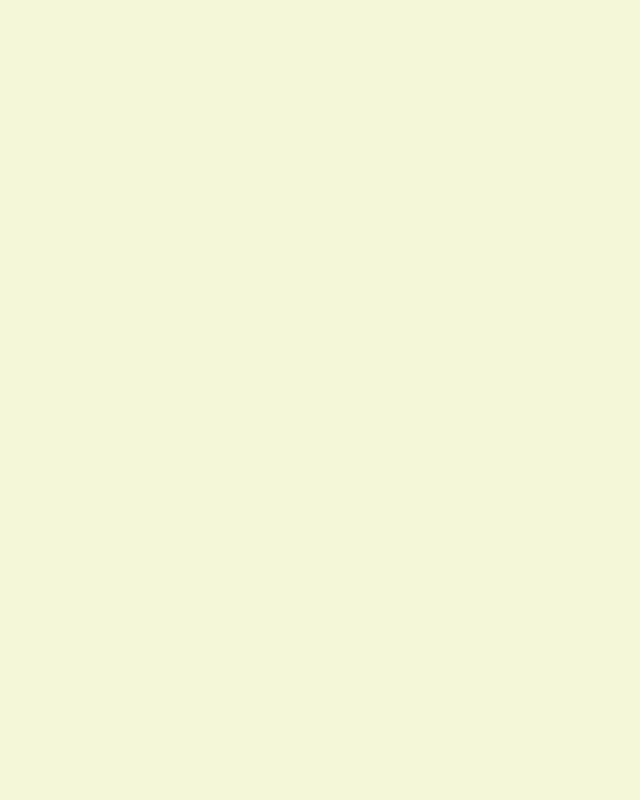
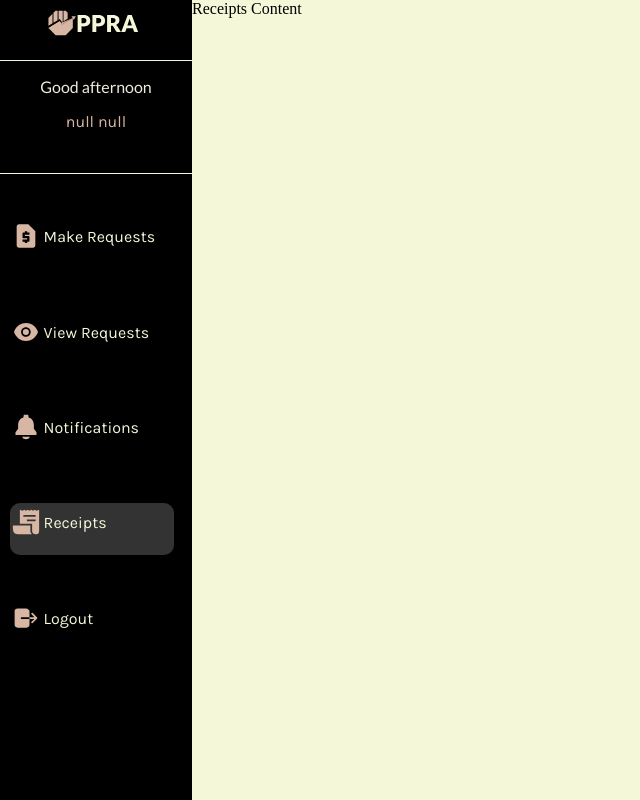
Before and after one commit to Jo1cindi/ppra-imprest-system, a React (Create React App) app: page /Receipts in a window 1280 px wide. Before the commit this address had no page. Shown: the whole page, without its empty margins (0-640 px from the left). Built offline with nearby package versions, Linux system fonts and the light colour scheme.

Commit message:
Finished creating employee sidemenu

```diff
--- a/src/App.js
+++ b/src/App.js
@@ -4,9 +4,12 @@ import LandingPage from './Onboarding/LandingPage';
 import Login from './Onboarding/Login';
 import Register from './Onboarding/Register';
 import ResetPin from './Onboarding/ResetPin';
-import EmployeeDashboard from './Dashboard/Employee-Dashboard';
+import EmployeeDashboard from './Dashboard/EmployeeDashboard/Employee-Dashboard';
 import AccountantDashboard from './Dashboard/Accountant-Dashboard';
 import FinanceManagerDashboard from './Dashboard/FinanceManager-Dashboard';
+import Receipts from './Dashboard/EmployeeDashboard/Receipts';
+import ViewRequests from './Dashboard/EmployeeDashboard/ViewRequests';
+import EmployeeNotifications from './Dashboard/EmployeeDashboard/EmployeeNotifications';
 
 const PPRAImprest = () => {
 
@@ -15,12 +18,16 @@ const PPRAImprest = () => {
      <Router>
       <Routes>
       <Route path="" exact element={<LandingPage />} />
+      <Route path="/LandingPage" exact element={<LandingPage />} />
       <Route path="/Login" exact element={<Login />} />
       <Route path="/Register" exact element={<Register />} />
       <Route path="/ResetPin" exact element={<ResetPin />} />
       <Route path="/AccountantDashboard" exact element={<AccountantDashboard />} />
       <Route path="/EmployeeDashboard" exact element={<EmployeeDashboard />} />
       <Route path="/FinanceManagerDashboard" exact element={<FinanceManagerDashboard />} />
+      <Route path="/ViewRequests" exact element={<ViewRequests />} />
+      <Route path="/Receipts" exact element={ <Receipts/>} />
+      <Route path="/EmployeeNotifications" exact element={ <EmployeeNotifications/>} />
       </Routes>
      </Router>
     </div>
--- a/src/Components/EmployeeSidebar.js
+++ b/src/Components/EmployeeSidebar.js
@@ -1,12 +1,84 @@
 import React from 'react';
 import "../Dashboard/DashboardStyles.css";
 import LogoLight from './LogoLight';
+import {MdRequestPage} from 'react-icons/md';
+import {AiFillEye} from 'react-icons/ai';
+import {IoNotificationsSharp, IoReceiptSharp, IoLogOut} from 'react-icons/io5'
+import { NavLink } from 'react-router-dom';
+
+
+
 
 const EmployeeSidebar = () => {
+  // User Name
+  const userFirstName = localStorage.getItem("firstName")
+  const userLastName = localStorage.getItem("lastName")
+  const name = userFirstName + ' ' +userLastName
+
+ //Getting time to display greeting at the appropriate time
+ let date = new Date();
+ let time = date.getHours();
+ let greeting = "";
+
+ console.log(time);
+
+ if (time < 12) {
+   greeting = "Good morning";
+ } else if (time >= 12 && time < 16) {
+   greeting = "Good afternoon";
+ } else if (time >= 16 && time < 24) {
+   greeting = "Good evening";
+ }
+
+
+
   return (
     <div className='employeeSidebar'>
     <LogoLight/>
     <div className = "userName">
+      <div className = "greeting">
+        <p>{greeting}</p>
+      </div>
+      <div className= "name">
+        <p>{name}</p>
+      </div>
+    </div>
+    <div className="menu">
+
+     <div className="menuItem">
+      <NavLink to="/EmployeeDashboard" className={({isActive})=> isActive ? "activeNavlink" : "inactiveNavlink"}>
+      <MdRequestPage className='menuIcon'/>
+      <div className='linkDesc'>Make Requests</div>
+      </NavLink>
+     </div>
+
+     <div className="menuItem">
+      <NavLink to="/ViewRequests" className={({isActive})=> isActive ? "activeNavlink" : "inactiveNavlink"}>
+      <AiFillEye className='menuIcon'/>
+      <div className='linkDesc'>View Requests</div>
+      </NavLink>
+     </div>
+
+     <div className="menuItem">
+      <NavLink to="/EmployeeNotifications" className={({isActive})=> isActive ? "activeNavlink" : "inactiveNavlink"}>
+      <IoNotificationsSharp className='menuIcon'/>
+      <div className='linkDesc'>Notifications</div>
+      </NavLink>
+     </div>
+
+     <div className="menuItem">
+      <NavLink to="/Receipts" className={({isActive})=> isActive ? "activeNavlink" : "inactiveNavlink"}>
+      <IoReceiptSharp className='menuIcon'/>
+      <div className='linkDesc'>Receipts</div>
+      </NavLink>
+     </div>
+
+     <div className="menuItem">
+      <NavLink to="/LandingPage" className={({isActive})=> isActive ? "activeNavlink" : "inactiveNavlink"}>
+      <IoLogOut className='menuIcon'/>
+       <div className='linkDesc'>Logout</div>
+      </NavLink>
+     </div>
 
     </div>
     </div>
--- a/src/Dashboard/DashboardStyles.css
+++ b/src/Dashboard/DashboardStyles.css
@@ -10,6 +10,7 @@ body{
 
 /* Sidebar */
 .employeeSidebar{
+  position: fixed;
   width: 15%;
   height: 100%;
   position: fixed;
@@ -17,12 +18,101 @@ body{
 }
 .userName{
   width: 100%;
-  height: 12%;
+  height: 14%;
   margin-top: 10px;
-  border-top: 1px solid #F5F7D9;
-  border-bottom: 1px solid #F5F7D9;
+  border-top: 0.5px solid #F5F7D9;
+  border-bottom: 0.5px solid #F5F7D9;
+  color: #EEEBDD;
+  text-align: center;
+  font-size: 16px;
+  font-family: Lato, sans-serif;
 }
+.name{
+  font-family: Karla, sans-serif;
+  color: #D8B6A4;
+}
+
+.menu{
+  width: 90%;
+  height: 65%;
+  margin: auto;
+  display: flex;
+  flex-direction: column;
+  justify-content: space-evenly;
+}
+.menuItem{
+  width: 95%;
+  height: 10%;
+  list-style: none;
+}
+.activeNavlink{
+  width: 100%;
+  height: 100%;
+  background-color: #333333;
+  text-decoration: none;
+  font-family: Karla, sans-serif;
+  border-radius: 10px;
+  display: flex;
+}
+.activeNavlink p{
+  text-align: justify;
+  width: 100%;
+  height: 60%;
+}
+.inactiveNavlink{
+  width: 100%;
+  height: 100%;
+  text-decoration: none;
+  font-family: Karla, sans-serif;
+  border-radius: 10px;
+  display: flex;
+}
+.menuIcon{
+  font-size: 28px;
+  padding-top: 5px;
+  color: #D8B6A4;
+  margin-left: 2px;
+}
+.linkDesc{
+  margin-top: 10px;
+  margin-left: 4px;
+  color: #F5F7D9;
+}
+
+
+/* Dashboard */
 .employeeDashboard{
-  height: 100vh;
-  width: 100vw;
+  display: flex;
 }
+.employeeDashobardContent{
+  position: absolute;
+  left: 15%;
+}
+
+
+/* View Requests */
+.viewRequests{
+  display: flex;
+}
+.viewRequestsContent{
+  position: absolute;
+  left: 15%;
+}
+
+/* Receipts */
+.receipts{
+  display: flex;
+}
+.receiptsContent{
+  position: absolute;
+  left: 15%;
+}
+
+/* employeeNotifications */
+.employeeNotifications{
+  display: flex;
+}
+.employeeNotifContent{
+  position: absolute;
+  left: 15%;
+}
--- a/src/Dashboard/Employee-Dashboard.js
+++ b/src/Dashboard/EmployeeDashboard/Employee-Dashboard.js
@@ -1,11 +1,14 @@
 import React from 'react'
-import "./DashboardStyles.css"
-import EmployeeSidebar from '../Components/EmployeeSidebar'
+import "../DashboardStyles.css"
+import EmployeeSidebar from '../../Components/EmployeeSidebar'
 
 const EmployeeDashboard = () => {
   return (
     <div className="employeeDashboard">
      <EmployeeSidebar/>
+     <div className='employeeDashobardContent'>
+      Employee Dashboard
+     </div>
     </div>
   )
 }
--- /dev/null
+++ b/src/Dashboard/EmployeeDashboard/EmployeeNotifications.js
@@ -0,0 +1,15 @@
+import React from 'react'
+import EmployeeSidebar from '../../Components/EmployeeSidebar'
+
+const EmployeeNotifications = () => {
+  return (
+    <div className="employeeNotifications">
+     <EmployeeSidebar/>
+     <div className='employeeNotifContent'>
+      Notifications
+     </div>
+    </div>
+  )
+}
+
+export default EmployeeNotifications
--- /dev/null
+++ b/src/Dashboard/EmployeeDashboard/Receipts.js
@@ -0,0 +1,15 @@
+import React from 'react'
+import EmployeeSidebar from '../../Components/EmployeeSidebar';
+
+const Receipts = () => {
+  return (
+    <div className= "receipts">
+     <EmployeeSidebar/>
+     <div className='receiptsContent'>
+      Receipts Content
+     </div>
+    </div>
+  )
+}
+
+export default Receipts;
--- /dev/null
+++ b/src/Dashboard/EmployeeDashboard/ViewRequests.js
@@ -0,0 +1,15 @@
+import React from 'react'
+import EmployeeSidebar from '../../Components/EmployeeSidebar'
+
+const ViewRequests = () => {
+  return (
+    <div className="viewRequests">
+     <EmployeeSidebar/>
+     <div className='viewRequestsContent'>
+      View Requests
+     </div>
+    </div>
+  )
+}
+
+export default ViewRequests
--- a/src/Onboarding/Login.js
+++ b/src/Onboarding/Login.js
@@ -110,6 +110,9 @@ const Login = () => {
       }).then((response)=>{
         navigate("/EmployeeDashboard")
         console.log(response)
+        localStorage.setItem('firstName', response.data.firstName)
+        localStorage.setItem('lastName', response.data.lastName)
+        console.log(response.data.lastName)
       }).catch((error)=>{
         if(error.response.status === 401){
           setLoginError("Incorrect email or password")
@@ -117,6 +120,7 @@ const Login = () => {
          console.log(error)
       })
       console.log("Employee");
+
     } else if (activeAvatar === avatarArray[1].id) {
       console.log("Accountant");
 
```
Also changed, not shown: src/Images/login.svg, src/Images/logoLight.svg.
